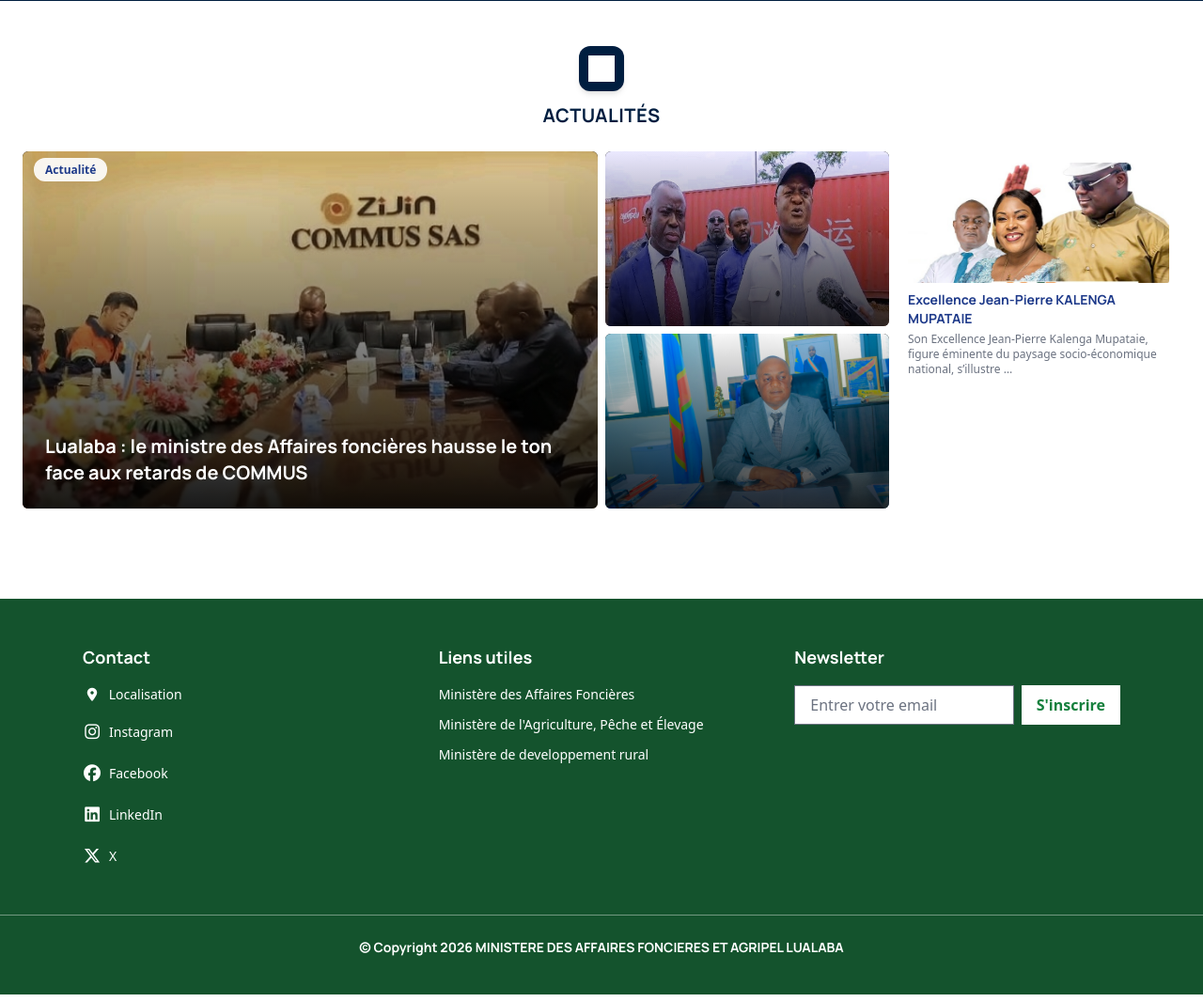
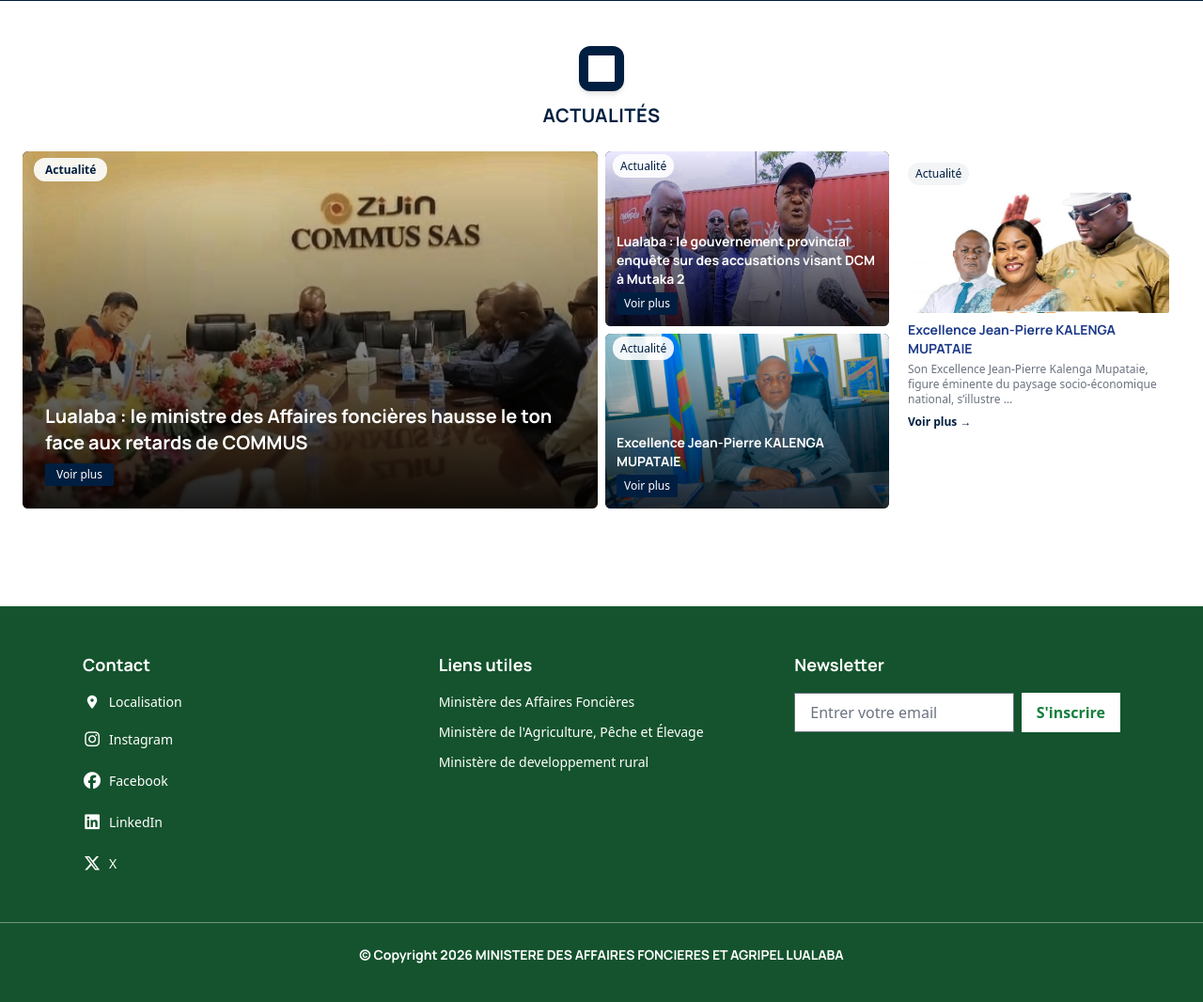
Before and after one commit to Muganza089/projet-affagripel, a Django app: page / in a window 1280 px wide. Shown: the part 447-1513 px from the top of the page at 94% size. Run offline with Django 5.2, Linux system fonts and the light colour scheme; data comes from the database, SQL or seed files in the repository; some libraries are stand-ins or nearby versions; grey boxes are pictures that could not be loaded.

Commit message:
publications

```diff
--- a/core/templates/slide.html
+++ b/core/templates/slide.html
@@ -57,8 +57,9 @@
     <a href="{% url 'publication_detail' pub.pk %}"
       class="group lg:col-span-6 relative overflow-hidden bg-black rounded-md animate" style="min-height: 380px;">
 
+      <!-- BADGE -->
       <div class="absolute top-3 left-3 z-10">
-        <span class="text-xs font-semibold px-3 py-1 rounded-full bg-white/90 text-blue-900">
+        <span class="text-xs font-semibold px-3 py-1 rounded-full bg-white/90 text-primary">
           Actualité
         </span>
       </div>
@@ -68,8 +69,14 @@
 
       <div class="absolute inset-0 bg-gradient-to-t from-black/90 to-transparent"></div>
 
-      <div class="absolute bottom-0 p-6 text-white">
+      <!-- CONTENU -->
+      <div class="absolute bottom-0 p-6 text-white w-full">
         <h2 class="text-xl font-bold">{{ pub.titre }}</h2>
+
+        <!-- BOUTON -->
+        <span class="inline-block mt-2 text-xs bg-primary px-3 py-1 rounded">
+          Voir plus
+        </span>
       </div>
 
     </a>
@@ -79,12 +86,28 @@
     <div class="lg:col-span-3 flex flex-col gap-2">
       {% for pub in publications|slice:"1:3" %}
       <a href="{% url 'publication_detail' pub.pk %}"
-        class="group relative overflow-hidden bg-black flex-1 rounded-md animate">
+        class="group relative overflow-hidden bg-black flex-1 rounded-md animate min-h-[180px]">
+
+        <!-- BADGE -->
+        <div class="absolute top-2 left-2 z-10">
+          <span class="text-xs px-2 py-1 rounded-full bg-white/90 text-primary">
+            Actualité
+          </span>
+        </div>
 
         <img src="{{ pub.image.url }}" class="absolute inset-0 w-full h-full object-cover
                     transition duration-500 group-hover:scale-110">
 
         <div class="absolute inset-0 bg-gradient-to-t from-black/80 to-transparent"></div>
+
+        <!-- CONTENU -->
+        <div class="absolute bottom-0 p-3 text-white w-full">
+          <h3 class="text-sm font-bold">{{ pub.titre }}</h3>
+
+          <span class="text-xs mt-1 inline-block bg-primary px-2 py-1 rounded">
+            Voir plus
+          </span>
+        </div>
 
       </a>
       {% endfor %}
@@ -96,6 +119,11 @@
       <a href="{% url 'publication_detail' pub.pk %}" class="group bg-white flex flex-col overflow-hidden rounded-md p-3
                 animate hover:shadow-lg transition">
 
+        <!-- BADGE -->
+        <span class="text-xs px-2 py-1 rounded-full bg-gray-100 text-primary w-max mb-2">
+          Actualité
+        </span>
+
         <div class="relative h-32 mb-2">
           <img src="{{ pub.image.url }}" class="w-full h-full object-cover rounded-sm">
         </div>
@@ -104,14 +132,48 @@
           {{ pub.titre }}
         </h3>
 
-        <p class="text-xs text-gray-500">
+        <p class="text-xs text-gray-500 mb-2">
           {{ pub.description|truncatewords:12 }}
         </p>
+
+        <span class="text-xs text-primary font-semibold">
+          Voir plus →
+        </span>
 
       </a>
       {% endfor %}
     </div>
 
+  </div>
+
+  <!-- 🔥 TOUTES LES AUTRES PUBLICATIONS (IMPORTANT POUR MOBILE) -->
+  <div class="grid grid-cols-1 sm:grid-cols-2 lg:grid-cols-3 gap-4 mt-4">
+    {% for pub in publications|slice:"5:" %}
+    <a href="{% url 'publication_detail' pub.pk %}"
+      class="bg-white rounded-md overflow-hidden shadow-sm hover:shadow-md transition p-3">
+
+      <span class="text-xs px-2 py-1 rounded-full bg-gray-100 text-primary w-max mb-2 block">
+        Actualité
+      </span>
+
+      <div class="h-40 mb-2">
+        <img src="{{ pub.image.url }}" class="w-full h-full object-cover rounded">
+      </div>
+
+      <h3 class="text-sm font-bold text-blue-900 mb-1">
+        {{ pub.titre }}
+      </h3>
+
+      <p class="text-xs text-gray-500 mb-2">
+        {{ pub.description|truncatewords:15 }}
+      </p>
+
+      <span class="text-xs text-primary font-semibold">
+        Voir plus →
+      </span>
+
+    </a>
+    {% endfor %}
   </div>
 
   {% endif %}
```
